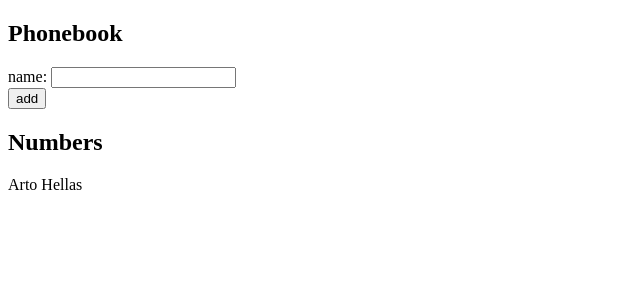
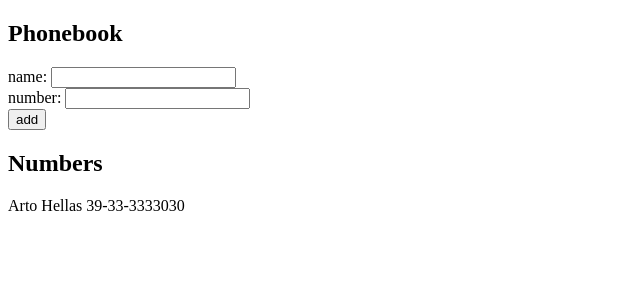
Before and after one commit to daniel-bogale/full-stack-open-course, a React (Vite) app in the folder part2/phonebook/: page / in a window 1280 px wide. Shown: the top 300 px of the page, without its empty margins (0-640 px from the left). Built offline with nearby package versions, Linux system fonts and the light colour scheme.

Commit message:
completed excercise 2.8

```diff
--- a/part2/phonebook/src/App.jsx
+++ b/part2/phonebook/src/App.jsx
@@ -1,8 +1,11 @@
 import { useState } from "react";
 
 const App = () => {
-  const [persons, setPersons] = useState([{ name: "Arto Hellas" }]);
+  const [persons, setPersons] = useState([
+    { name: "Arto Hellas", number: "39-33-3333030" },
+  ]);
   const [newName, setNewName] = useState("");
+  const [newNumber, setNewNumber] = useState("");
 
   const handleAddNumber = (e) => {
     e.preventDefault();
@@ -10,24 +13,28 @@ const App = () => {
     const existingPersonWithTheSameName = persons.find(
       (person) => person.name === newName
     );
-    console.log(existingPersonWithTheSameName);
     if (existingPersonWithTheSameName) {
       alert(`${newName} is already added to phonebook`);
     } else {
-      const newPerson = { name: newName };
+      const newPerson = { name: newName, number: newNumber };
       setPersons(persons.concat(newPerson));
-      setNewName("");
     }
   };
-  const onChangeHandler = (e) => {
+  const onNameChangeHandler = (e) => {
     setNewName(e.target.value);
+  };
+  const onNumberChangeHandler = (e) => {
+    setNewNumber(e.target.value);
   };
   return (
     <div>
       <h2>Phonebook</h2>
       <form>
         <div>
-          name: <input onChange={onChangeHandler} />
+          name: <input onChange={onNameChangeHandler} />
+        </div>
+        <div>
+          number: <input onChange={onNumberChangeHandler} />
         </div>
         <div>
           <button type="submit" onClick={handleAddNumber}>
@@ -37,7 +44,9 @@ const App = () => {
       </form>
       <h2>Numbers</h2>
       {persons.map((person) => (
-        <p key={person.name}>{person.name}</p>
+        <p key={person.name}>
+          {person.name} {person.number}
+        </p>
       ))}
     </div>
   );
```
